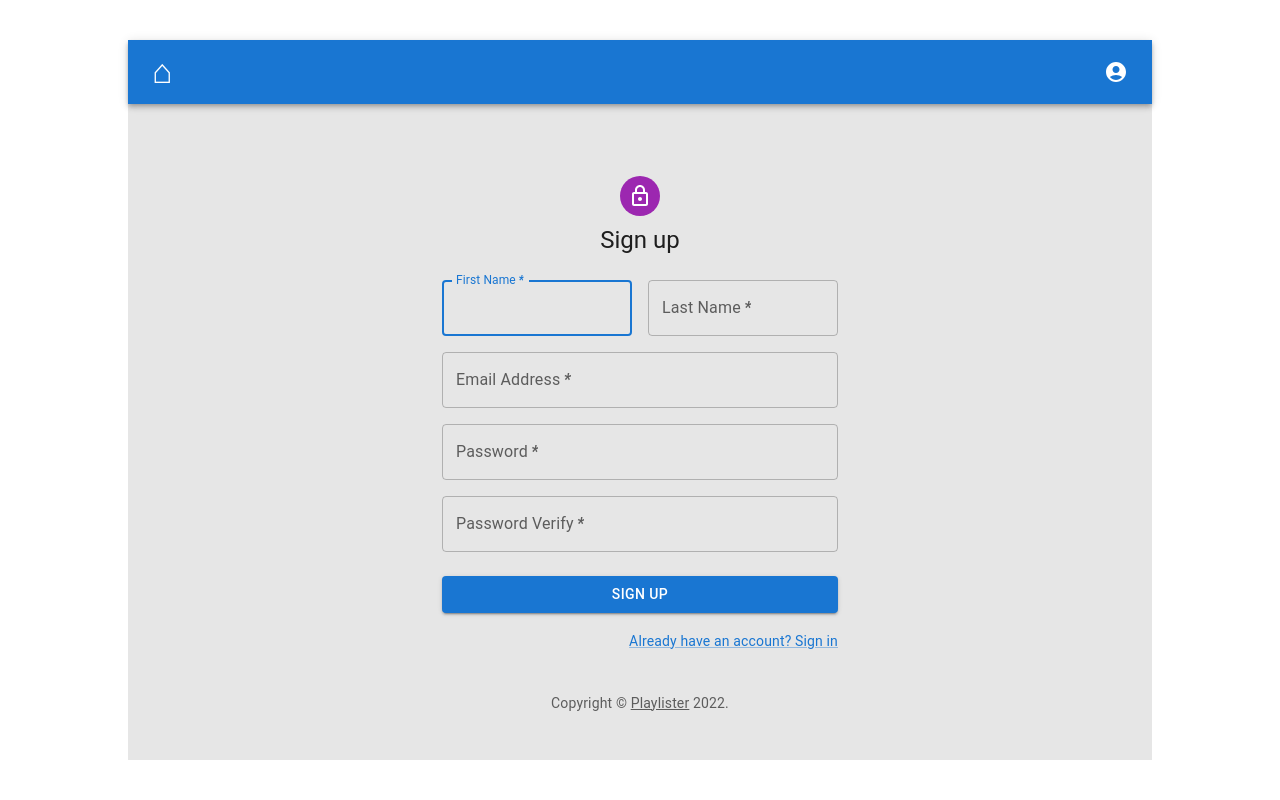
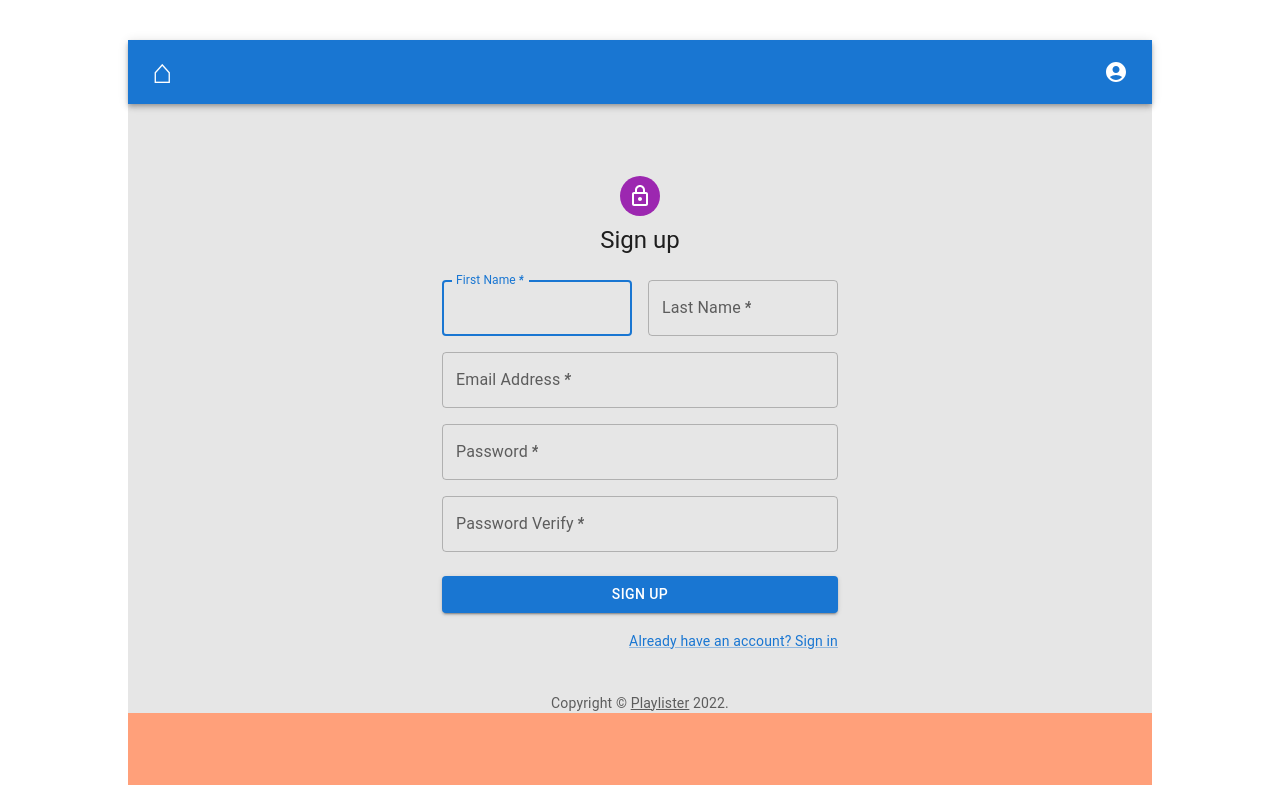
Before and after one commit to GreenMarioX/CSE316HW4, a React (Create React App) app in the folder Playlister_HW4/client/: page /register in a window 1280 px wide. Built offline with nearby package versions, Linux system fonts and the light colour scheme; no server answers.

Commit message:
Implemented Bottom Status Banner

```diff
--- a/Playlister_HW4/client/src/App.css
+++ b/Playlister_HW4/client/src/App.css
@@ -54,7 +54,7 @@ body {
   border-radius: 10px;
 }
 #splash-screen {
-  background-image: linear-gradient(to bottom, #b8b808, #636723);
+  background-image: linear-gradient(to bottom, #af33f7, #e250e7);
   color: white;
   font-size: 5vw;
   border-color: black;
@@ -112,13 +112,14 @@ body {
   background-color: var(--swatch-accent);
 }
 
-#top5-statusbar {
-  position: absolute;
+#playlister-statusbar {
+  position: sticky;
   left: 0%;
   top: 90%;
   width: 100%;
   height: 10%;
   background-color: lightsalmon;
+  color: white;
   display: flex;
   align-items: center;
   justify-content: center;
@@ -126,7 +127,7 @@ body {
 }
 
 #list-selector-heading {
-  position: absolute;
+  position: relative;
   left: 0%;
   top: 0%;
   width: 100%;
@@ -144,7 +145,6 @@ body {
 }
 
 #list-selector-list {
-  position: absolute;
   left: 0%;
   top: 10%;
   width: 100%;
--- a/Playlister_HW4/client/src/components/RegisterScreen.js
+++ b/Playlister_HW4/client/src/components/RegisterScreen.js
@@ -1,4 +1,4 @@
-import { useContext } from 'react';
+import { useContext, useState } from 'react';
 import AuthContext from '../auth'
 import Copyright from './Copyright'
 
@@ -12,9 +12,12 @@ import Link from '@mui/material/Link';
 import LockOutlinedIcon from '@mui/icons-material/LockOutlined';
 import TextField from '@mui/material/TextField';
 import Typography from '@mui/material/Typography';
+import { Alert, Modal } from '@mui/material';
 
 export default function RegisterScreen() {
     const { auth } = useContext(AuthContext);
+    const [open, setOpen] = useState(false);
+    const [msg, setMsg] = useState('');
 
     const handleSubmit = (event) => {
         event.preventDefault();
@@ -24,13 +27,20 @@ export default function RegisterScreen() {
             formData.get('lastName'),
             formData.get('email'),
             formData.get('password'),
-            formData.get('passwordVerify')
+            formData.get('passwordVerify'),
+            setOpen,
+            setMsg
         );
     };
 
     return (
             <Container component="main" maxWidth="xs">
                 <CssBaseline />
+                <Modal open={open} variant='filled'>
+                    <Alert severity='error' onClose={() => setOpen(false)}>
+                        {msg}
+                    </Alert>
+                </Modal>
                 <Box
                     sx={{
                         marginTop: 8,
```
